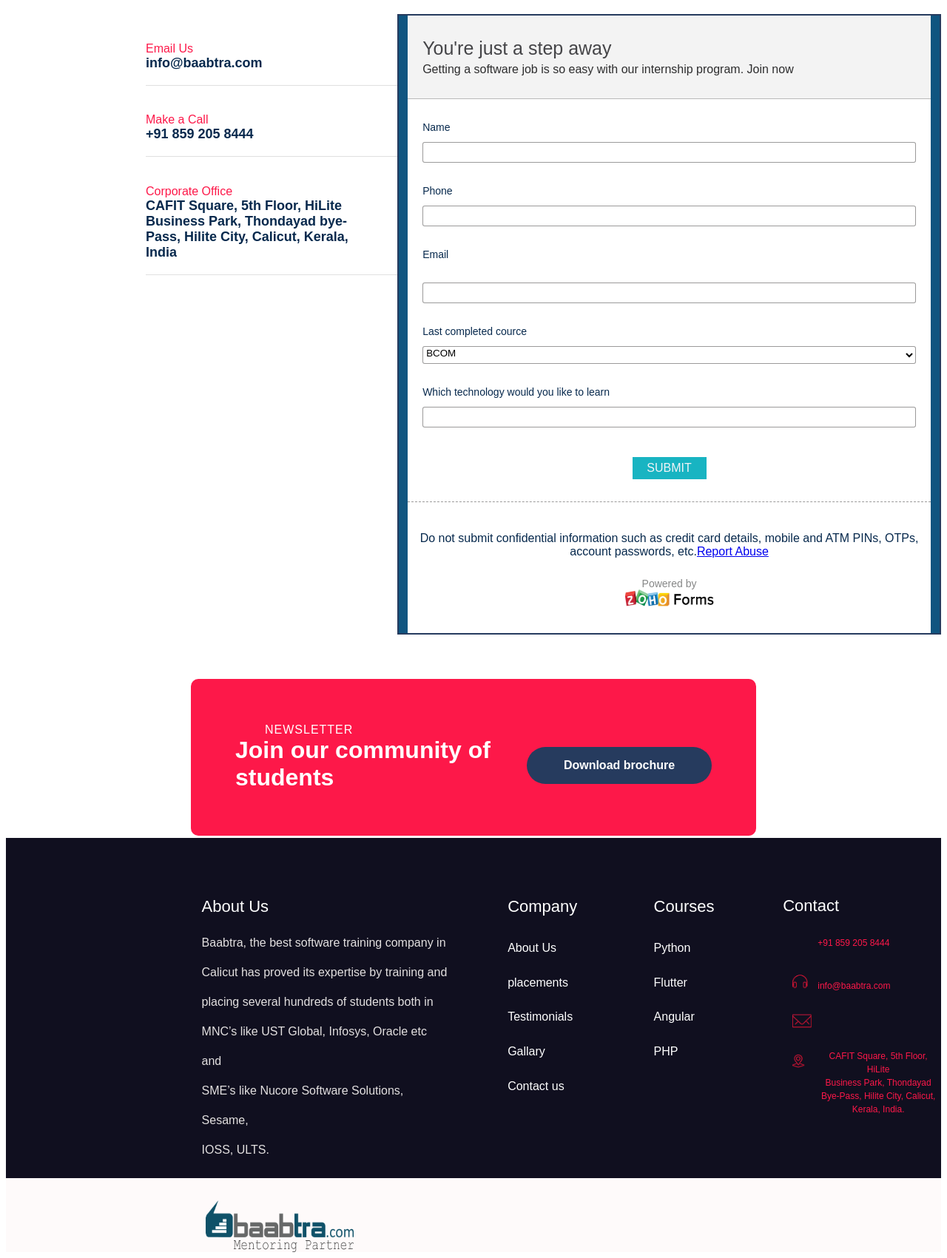
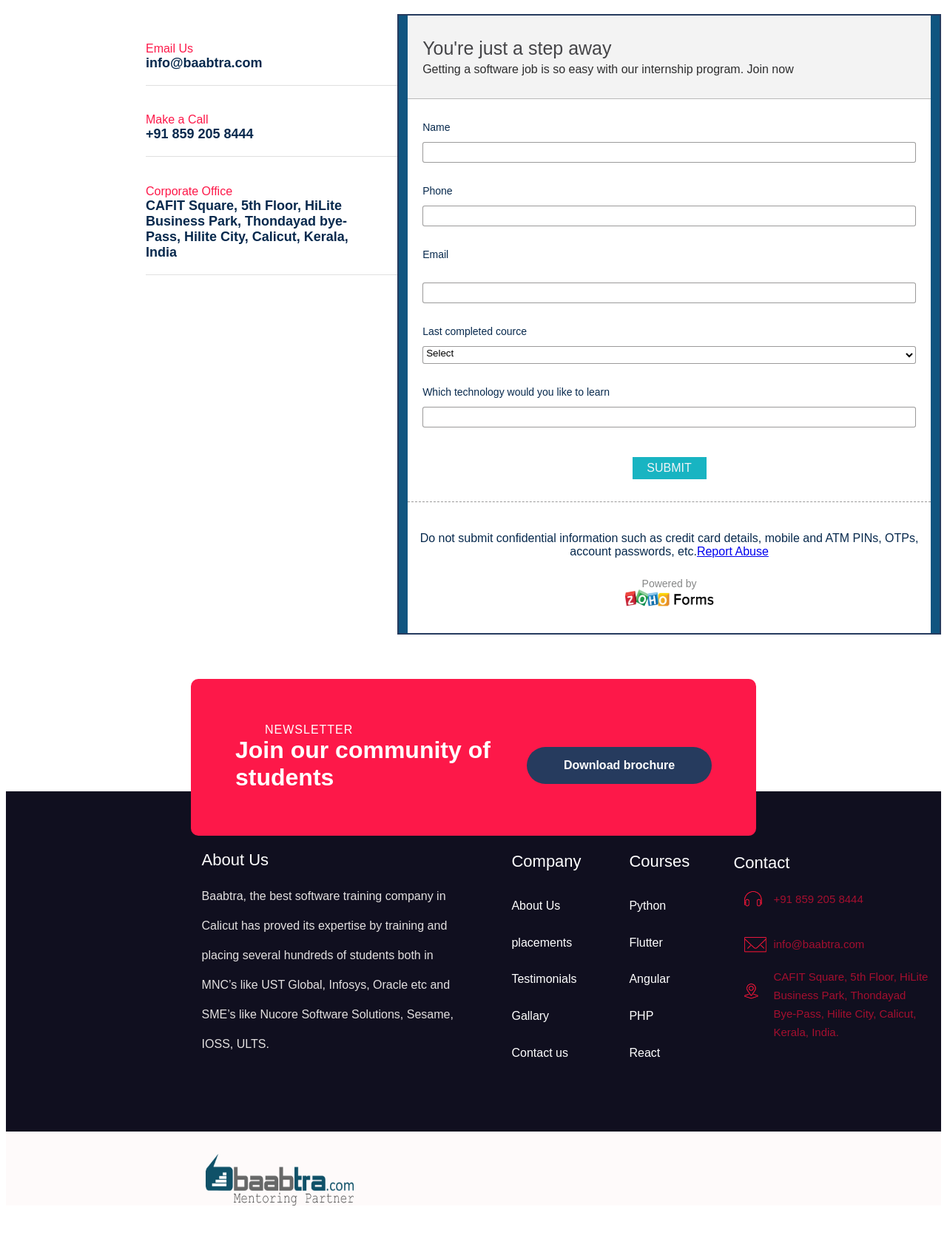
Before and after one commit to shiraspt/baabtra-site, a Django app: page /baabtra_1/contact in a window 1280 px wide. Shown: the part 705-2406 px from the top of the page at 74% size. After the commit the page ends 2335 px from the top, so only its background shows below. Run offline with Django 4.2, Linux system fonts and the light colour scheme.

Commit message:
second committ with contact page created

```diff
--- a/baabtra_1/static/css/baabtra_styles.css
+++ b/baabtra_1/static/css/baabtra_styles.css
@@ -92,19 +92,18 @@
             font: 1em sans-serif;
             /* padding: 20px; */
         }
+        #table_3
+        {
+          margin-top: 18px;
+        }
 
-        /* .enquire t1
 
-        {
-          color: #060115;
-          font-size: 20px;
-          font: 1em sans-serif;
-          padding: 0px;
-      } */
-        t2 {
-            color: #FD1849;
-            font-size: 12px;
+       #table_3 t2 {
+            color: #a40f2f;
+            font-size: 15px;
             font-family: sans-serif;
+            line-height: 25px;
+
 
         }
 p {
@@ -898,6 +897,7 @@
      display: flex;
     background-color: #ffffff;
     flex-direction: row;
+
   }
 
   .contact_11
@@ -978,7 +978,7 @@
     margin-left: 12px;
     margin-right: 12px;
    /* padding-bottom: 35px;  */
-   background-color: chartreuse;
+
   }
   .form_body_h
   {
@@ -1145,3 +1145,15 @@
 height: 25px;
 
   }
+
+
+  #table_3 td
+  {
+/* border: 1px solid crimson; */
+  }
+
+
+  #table_2 td
+  {
+/* border: 1px solid crimson; */
+  }
--- a/baabtra_1/templates/babtra_master.html
+++ b/baabtra_1/templates/babtra_master.html
@@ -19,7 +19,7 @@
 
 </head>
 
-<body >
+<body>
     <!-- header start  -->
  <div class="header">
                      <div class="header_left">
@@ -98,7 +98,7 @@
 
         </div>
 
-        <table style="width:10cm;height: 300px;">
+        <table style="width:300px;height: auto;margin-bottom: 80px;" id="table_2">
             <tr>
                 <td>
                     <h10>Company</h10>
@@ -138,36 +138,37 @@
                 <td>
                     <t1>PHP</t1>
                 </td>
+
             </tr>
             <tr>
                 <td>
                     <t1>Contact us</t1>
                 </td>
                 <td>
-                    <t1></t1>
+                    <t1>React</t1>
                 </td>
             </tr>
 
         </table>
-        <table id="table1" >
-            <tr height="60px">
+        <table id="table_3">
+            <tr >
                 <td colspan="2">
                     <h10>Contact</h10>
                 </td>
             </tr>
             <tr>
-                <td rowspan="3"><img src="{% static 'images/contact.png' %}" height="230px"></td>
-                <td padding-left="5mm">
+                <td rowspan="3" style="vertical-align: top;"><img src="{% static 'images/contact.png' %}" style="margin-top: 5px;"></td>
+                <td>
                     <t2>+91 859 205 8444</t2>
                 </td>
             </tr>
             <tr>
-                <td style="height:20mm;">
+                <td >
                     <t2>info@baabtra.com</t2>
                 </td>
             </tr>
             <tr st>
-                <td style="padding-bottom:10mm;text-align: center">
+                <td style="vertical-align: top;">
                     <t2>CAFIT Square, 5th Floor, HiLite <br>Business Park, Thondayad <br>Bye-Pass, Hilite City, Calicut,
                         <br>Kerala, India.</t2>
                 </td>
--- a/baabtra_1/templates/contact.html
+++ b/baabtra_1/templates/contact.html
@@ -79,7 +79,7 @@
                                         <option >BA</option>
                                         <option>BBA</option>
                                         <option>BCA</option>
-                                        <option value="bcom" selected>BCOM</option>
+                                        <option>BCOM</option>
                                         <option>BE</option>
                                         <option>BTECH</option>
                                         </select>
@@ -135,7 +135,7 @@
 
 
 
-<div style="width: 100%;height: 275px;">
+<div style="width: 100%;height: auto;">
 
     <div class="newsletter">
         <div class="newsletter1"> <p5>NEWSLETTER</p5> <BR>
```
